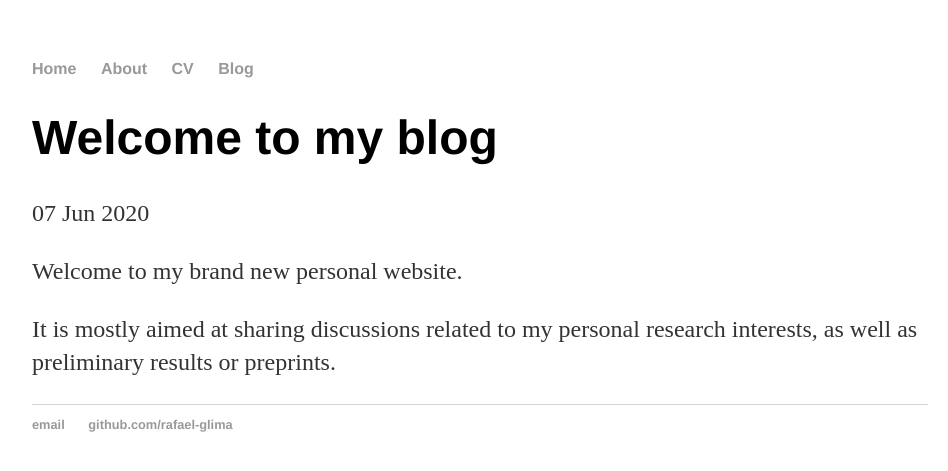
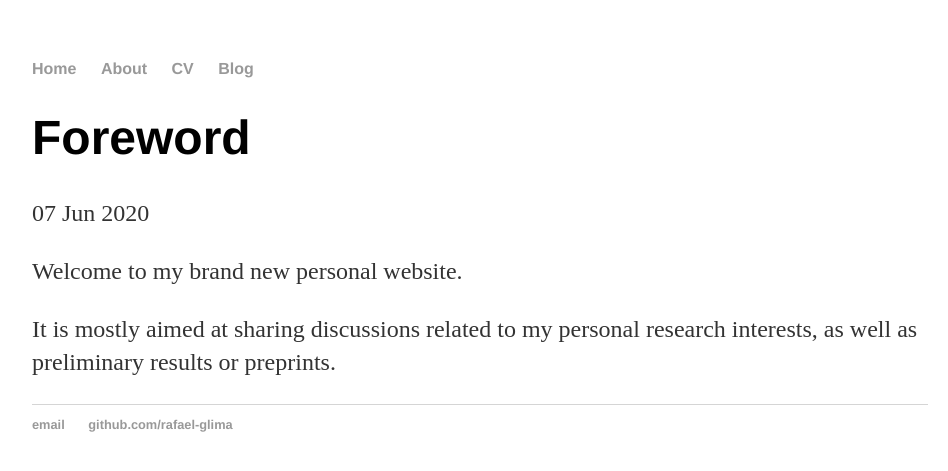
Before and after one commit to rafael-glima/rafael-glima.github.io, a Jekyll site: the page built from _posts/2018-03-03-first-post.md, in a window 1280 px wide. Shown: the top 471 px of the page, without its empty margins (160-1108 px from the left). Built offline with Jekyll 4.4.1, drawn with Linux system fonts in a browser that asks for light colours.

Commit message:
Changes in Main Page content

```diff
--- a/_posts/2018-03-03-first-post.md
+++ b/_posts/2018-03-03-first-post.md
@@ -1,6 +1,6 @@
 ---
 layout: post
-title: "Welcome to my blog"
+title: "Foreword"
 date: 2020-06-07
 ---
 Welcome to my brand new personal website.
```
